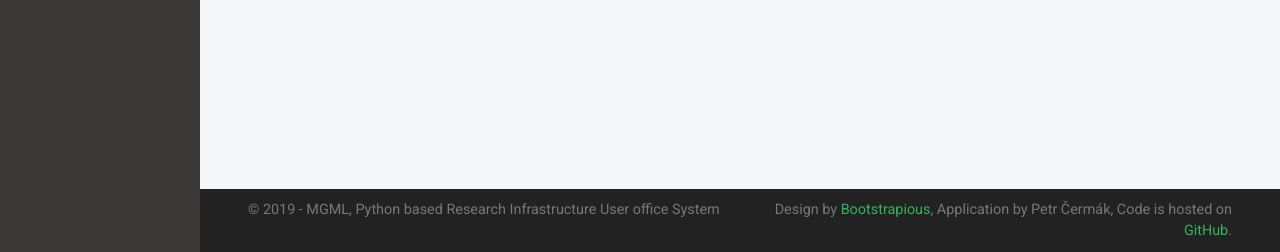
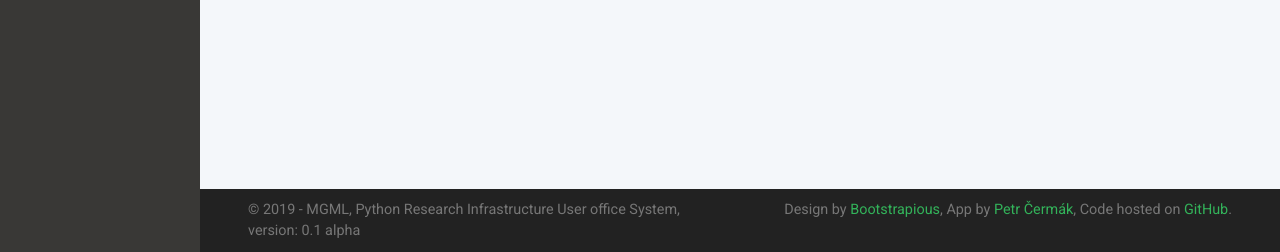
Before and after one commit to me2d09/prius, a Django app: page /contacts/ in a window 1280 px wide. Shown: the part 548-800 px from the top of the page. Run offline with Django 3.2, Linux system fonts and the light colour scheme; data that the repository does not hold is empty; some libraries are stand-ins or nearby versions.

Commit message:
Add versioning

```diff
--- a/app/templates/base.html
+++ b/app/templates/base.html
@@ -94,10 +94,10 @@
         <div class="container-fluid">
           <div class="row">
             <div class="col-sm-6">
-              <p>&copy; 2019 - MGML, Python based Research Infrastructure User office System</p>
+              <p>&copy; 2019 - MGML, Python Research Infrastructure User office System, version: {% include "version.html" %}</p>
             </div>
             <div class="col-sm-6 text-right">
-              <p>Design by <a href="https://bootstrapious.com" class="external">Bootstrapious</a>, Application by Petr Čermák, Code is hosted on <a href="https://github.com/me2d09/prius">GitHub</a>.</p>
+              <p>Design by <a href="https://bootstrapious.com" class="external">Bootstrapious</a>, App by <a href="https://cermak.science/">Petr Čermák</a>, Code hosted on <a href="https://github.com/me2d09/prius">GitHub</a>.</p>
             </div>
           </div>
         </div>
--- /dev/null
+++ b/app/templates/version.html
@@ -0,0 +1 @@
+0.1 alpha
```
Also changed, not shown: 1 other file.
